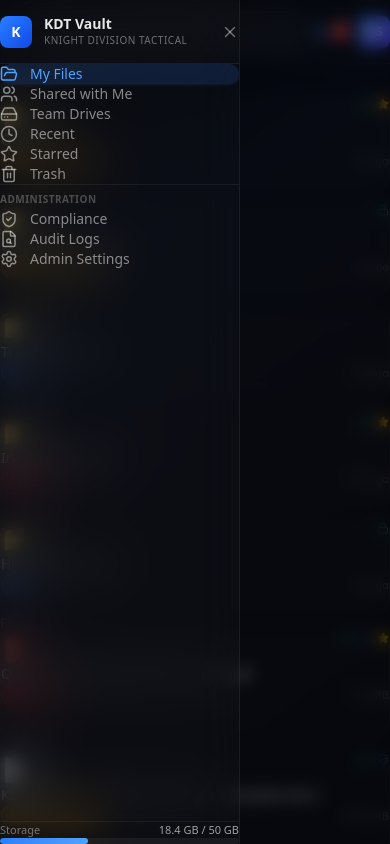
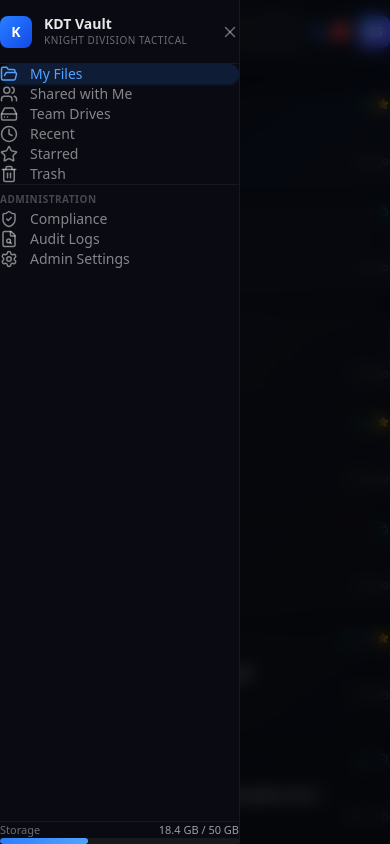
Before and after one commit to hugirecon/kdt-vault, a Next.js app: page / in a window 390 px wide. Both pictures are taken after a click on the button 10 px from the left and 31 px from the top of the page. Built offline with nearby package versions, Linux system fonts and the light colour scheme.

Commit message:
fix: mobile sidebar full height + solid background

```diff
--- a/src/app/page.tsx
+++ b/src/app/page.tsx
@@ -77,11 +77,11 @@ export default function Home() {
   const showViewToggle = isFileView;
 
   return (
-    <div className="flex h-screen overflow-hidden relative">
+    <div className="flex h-screen h-[100dvh] overflow-hidden relative">
       {/* Mobile sidebar overlay */}
       {sidebarOpen && (
         <div
-          className="fixed inset-0 bg-black/50 backdrop-blur-sm z-30 md:hidden"
+          className="fixed inset-0 bg-black/60 backdrop-blur-sm z-30 md:hidden"
           onClick={() => setSidebarOpen(false)}
         />
       )}
--- a/src/components/Sidebar.tsx
+++ b/src/components/Sidebar.tsx
@@ -45,9 +45,9 @@ export default function Sidebar({ activeSection, onNavigate, isOpen, onClose }:
   return (
     <aside
       className={cn(
-        'flex flex-col h-full border-r border-white/[0.06] bg-white/[0.02] backdrop-blur-xl transition-all duration-300',
-        // Mobile: fixed overlay sidebar
-        'fixed md:relative z-40 md:z-auto',
+        'flex flex-col h-full border-r border-white/[0.06] bg-[#0a0a12] md:bg-white/[0.02] backdrop-blur-xl transition-all duration-300',
+        // Mobile: fixed overlay sidebar — full height
+        'fixed md:relative z-40 md:z-auto inset-y-0 left-0 md:inset-auto',
         'md:translate-x-0',
         isOpen ? 'translate-x-0' : '-translate-x-full md:translate-x-0',
         collapsed ? 'md:w-16 w-60' : 'w-60'
```
